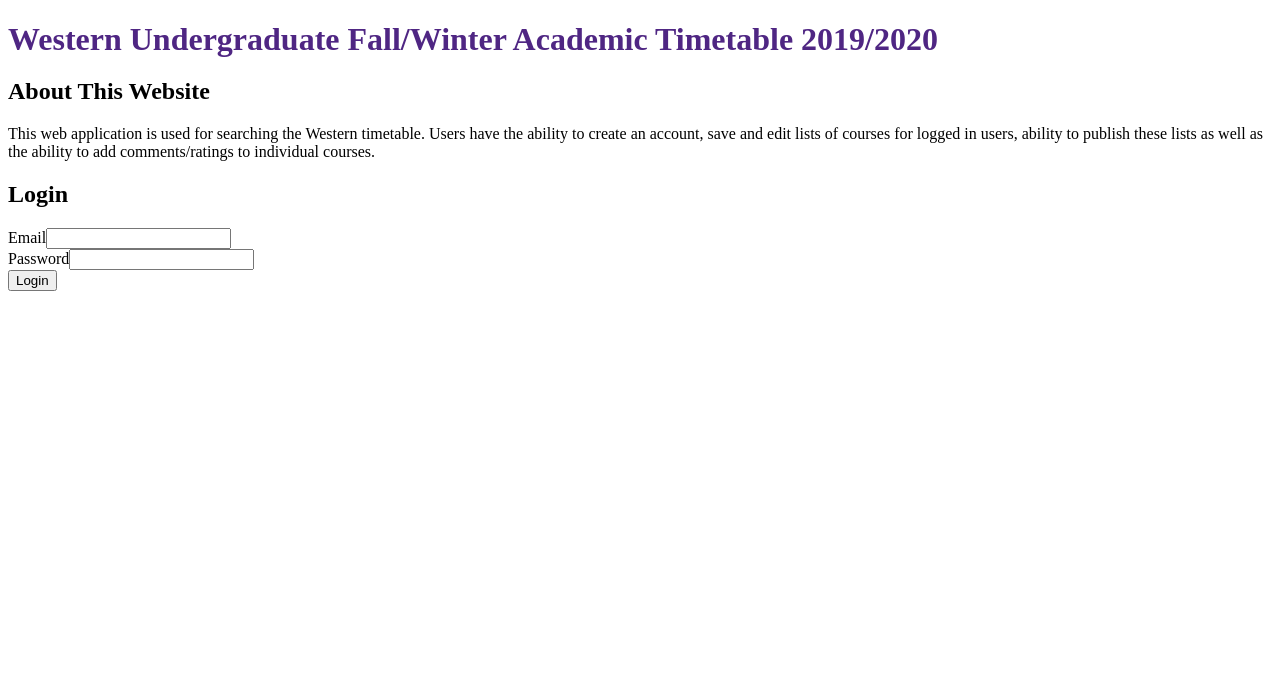
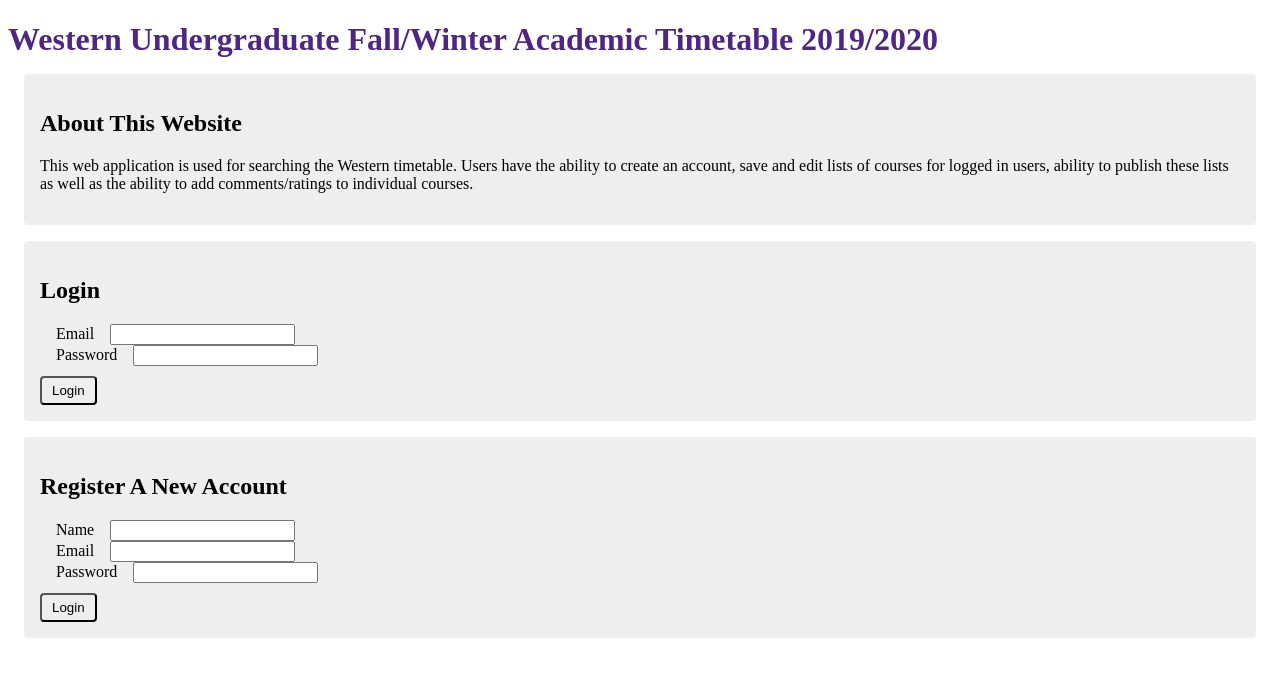
Before and after one commit to tsmit256/se3316-tsmit256-lab5, an Angular app in the folder se3316-tsmit256-lab4-Angular/: page /login in a window 1280 px wide. Shown: the top 676 px of the page. Built offline with nearby package versions, Linux system fonts and the light colour scheme.

Commit message:
validate login email and password

```diff
--- a/se3316-tsmit256-lab4-Angular/src/app/_models/user.ts
+++ b/se3316-tsmit256-lab4-Angular/src/app/_models/user.ts
@@ -2,8 +2,7 @@
     id: number;
     email: string;
     password: string;
-    firstName: string;
-    lastName: string;
+    name: string,
     role: string;
     token?: string;
 }
--- a/se3316-tsmit256-lab4-Angular/src/app/_services/authentication.service.ts
+++ b/se3316-tsmit256-lab4-Angular/src/app/_services/authentication.service.ts
@@ -4,13 +4,14 @@
 import { map } from 'rxjs/operators';
 
 import { User } from '../_models/user';
+import { ValidateService } from './validate.service';
 
 @Injectable({ providedIn: 'root' })
 export class AuthenticationService {
     private currentUserSubject: BehaviorSubject<User>;
     public currentUser: Observable<User>;
 
-    constructor(private http: HttpClient) {
+    constructor(private http: HttpClient, private validateService: ValidateService) {
         this.currentUserSubject = new BehaviorSubject<User>(JSON.parse(localStorage.getItem('currentUser')));
         this.currentUser = this.currentUserSubject.asObservable();
     }
@@ -20,6 +21,9 @@
     }
 
     login(email: string, password: string) {
+        if(!this.validateService.isValidEmail(email) || !this.validateService.isValidPassword(password)){
+          return;
+        }
         return this.http.post<any>(`api/users/authenticate`, { email, password })
             .pipe(map(user => {
                 // store user details and jwt token in local storage to keep user logged in between page refreshes
@@ -34,4 +38,11 @@
         localStorage.removeItem('currentUser');
         this.currentUserSubject.next(null);
     }
+
+    createUserAccnt(name: string, email: string, password: string){
+        if(!this.validateService.isValidEmail(email) || !this.validateService.isValidPassword(password)){
+          return;
+        }
+        return this.http.post<any>(`api/users`, {})
+    }
 }
--- a/se3316-tsmit256-lab4-Angular/src/app/_services/validate.service.ts
+++ b/se3316-tsmit256-lab4-Angular/src/app/_services/validate.service.ts
@@ -28,4 +28,39 @@
       }
     return true;
   }
+
+  //Ensures email has 1 '@' and not longer than 320 char and checks for certain special chars
+  isValidEmail(email: string){
+    if((email.match(/@/g) || []).length != 1){
+      alert("Please only use one '@' charcter in email")
+      return false;
+    }
+
+    if(email.length > 320 || email.length < 1){
+        alert('Email should be between 1 and 320 characters');
+        return false;
+    }
+
+    if(/[(),;:<> ]/.test(email)){
+      alert("Please remove (),;:<> characters from email");
+      return false;
+    }
+
+    return true;
+  }
+
+  //Remove special characters from password and make less than 100 characters
+  isValidPassword(pass: string){
+    if(pass.length > 100 || pass.length < 1){
+        alert('Password should be between 1 and 100 characters');
+        return false;
+    }
+    if(/[<>]/.test(pass)){
+        alert('Please remove <> characters from password');
+        return false;
+    }
+
+    return true;
+  }
+
 }
--- a/se3316-tsmit256-lab4-Angular/src/app/login/login.component.css
+++ b/se3316-tsmit256-lab4-Angular/src/app/login/login.component.css
@@ -0,0 +1,30 @@
+.contentClass {
+    position: relative;
+    left: 0;
+    background-color: #EEE;
+    margin: 1em;
+    padding: 1em;
+    border-radius: 4px;
+}
+.contentClass:hover {
+    color: #607D8B;
+    background-color: #DDD;
+    left: .1em;
+}
+
+.inputLabel{
+    margin: 1em;
+}
+
+button {
+    padding: 5px 10px;
+    text-decoration: none;
+    margin-top: 10px;
+    display: inline-block;
+    background-color: #eee;
+    border-radius: 4px;
+}
+button:hover {
+    color: rgb(79, 38, 131);
+    background-color: #cfd8dc;
+}
--- a/se3316-tsmit256-lab4-Angular/src/app/login/login.component.html
+++ b/se3316-tsmit256-lab4-Angular/src/app/login/login.component.html
@@ -1,5 +1,6 @@
+
 <div>
-    <div>
+    <div class="contentClass">
         <h2>About This Website</h2>
         <p>This web application is used for searching the Western timetable.
             Users have the ability to create an account, save and edit lists of courses for logged in users,
@@ -7,21 +8,21 @@
         </p>
     </div>
 
-    <div>
+    <div class="contentClass">
         <h2>Login</h2>
         <div>
-            <form [formGroup]="loginForm" (ngSubmit)="onSubmit()">
+            <form [formGroup]="loginForm" (ngSubmit)="onLoginSubmit()">
                 <div class="form-group">
-                    <label for="email">Email</label>
-                    <input type="text" formControlName="email" class="form-control" [ngClass]="{ 'is-invalid': submitted && f.email.errors }" />
-                    <div *ngIf="submitted && f.email.errors" class="invalid-feedback">
+                    <label class="inputLabel" for="email">Email</label>
+                    <input type="text" formControlName="email" class="form-control" [ngClass]="{ 'is-invalid': loginSubmitted && f.email.errors }" />
+                    <div *ngIf="loginSubmitted && f.email.errors" class="invalid-feedback">
                         <div *ngIf="f.email.errors.required">Email is required</div>
                     </div>
                 </div>
                 <div class="form-group">
-                    <label for="password">Password</label>
-                    <input type="password" formControlName="password" class="form-control" [ngClass]="{ 'is-invalid': submitted && f.password.errors }" />
-                    <div *ngIf="submitted && f.password.errors" class="invalid-feedback">
+                    <label class="inputLabel" for="password">Password</label>
+                    <input type="password" formControlName="password" class="form-control" [ngClass]="{ 'is-invalid': loginSubmitted && f.password.errors }" />
+                    <div *ngIf="loginSubmitted && f.password.errors" class="invalid-feedback">
                         <div *ngIf="f.password.errors.required">Password is required</div>
                     </div>
                 </div>
@@ -29,7 +30,41 @@
                     <span *ngIf="loading" class="spinner-border spinner-border-sm mr-1"></span>
                     Login
                 </button>
-                <div *ngIf="error" class="alert alert-danger mt-3 mb-0">{{error}}</div>
+                <div *ngIf="loginError" class="alert alert-danger mt-3 mb-0">{{loginError}}</div>
+            </form>
+        </div>
+    </div>
+
+    <div class="contentClass">
+        <h2>Register A New Account</h2>
+        <div>
+            <form [formGroup]="registerForm" (ngSubmit)="onRegisterSubmit()">
+                <div class="form-group">
+                    <label class="inputLabel" for="name">Name</label>
+                    <input type="text" formControlName="name" class="form-control" [ngClass]="{ 'is-invalid': regSubmitted && rf.name.errors }" />
+                    <div *ngIf="regSubmitted && rf.name.errors" class="invalid-feedback">
+                        <div *ngIf="rf.password.errors.required">Password is required</div>
+                    </div>
+                </div>
+                <div class="form-group">
+                    <label class="inputLabel" for="email">Email</label>
+                    <input type="text" formControlName="email" class="form-control" [ngClass]="{ 'is-invalid': regSubmitted && rf.email.errors }" />
+                    <div *ngIf="regSubmitted && rf.email.errors" class="invalid-feedback">
+                        <div *ngIf="rf.email.errors.required">Email is required</div>
+                    </div>
+                </div>
+                <div class="form-group">
+                    <label class="inputLabel" for="password">Password</label>
+                    <input type="password" formControlName="password" class="form-control" [ngClass]="{ 'is-invalid': regSubmitted && rf.password.errors }" />
+                    <div *ngIf="regSubmitted && rf.password.errors" class="invalid-feedback">
+                        <div *ngIf="rf.password.errors.required">Password is required</div>
+                    </div>
+                </div>
+                <button [disabled]="loading" class="btn btn-primary">
+                    <span *ngIf="loading" class="spinner-border spinner-border-sm mr-1"></span>
+                    Login
+                </button>
+                <div *ngIf="registerError" class="alert alert-danger mt-3 mb-0">{{registerError}}</div>
             </form>
         </div>
     </div>
--- a/se3316-tsmit256-lab4-Angular/src/app/login/login.component.ts
+++ b/se3316-tsmit256-lab4-Angular/src/app/login/login.component.ts
@@ -12,10 +12,13 @@
 })
 export class LoginComponent implements OnInit {
   loginForm: FormGroup;
+  registerForm: FormGroup;
   loading = false;
-  submitted = false;
+  loginSubmitted = false;
+  regSubmitted = false;
   returnUrl: string;
-  error = '';
+  loginError = '';
+  registerError = '';
 
   constructor(
       private formBuilder: FormBuilder,
@@ -35,15 +38,22 @@
           password: ['', Validators.required]
       });
 
+      this.registerForm = this.formBuilder.group({
+          name: ['', Validators.required],
+          email: ['', Validators.required],
+          password: ['', Validators.required]
+      })
+
       // get return url from route parameters or default to '/'
       this.returnUrl = this.route.snapshot.queryParams['returnUrl'] || '/';
   }
 
   // convenience getter for easy access to form fields
   get f() { return this.loginForm.controls; }
+  get rf() { return this.registerForm.controls; }
 
-  onSubmit() {
-      this.submitted = true;
+  onLoginSubmit() {
+      this.loginSubmitted = true;
 
       // stop here if form is invalid
       if (this.loginForm.invalid) {
@@ -51,15 +61,47 @@
       }
 
       this.loading = true;
-      this.authenticationService.login(this.f.email.value, this.f.password.value)
-          .pipe(first())
-          .subscribe(
+      let result = this.authenticationService.login(this.f.email.value, this.f.password.value);
+
+      if(result){ //Don't continue if it doesn't return a value
+        result.subscribe(
             data => {
                 this.router.navigate([this.returnUrl]);
             },
             error => {
-                  this.error = error;
+                alert(error);
+                this.loginError = error;
                 this.loading = false;
             });
       }
+      else{
+        this.loading = false;
       }
+  }
+
+  onRegisterSubmit() {
+    this.regSubmitted = true;
+
+    // stop here if form is invalid
+    if (this.registerForm.invalid) {
+        return;
+    }
+
+    this.loading = true;
+    let result = this.authenticationService.createUserAccnt(this.rf.name.value, this.rf.email.value, this.rf.password.value);
+
+    if(result){ //Don't continue if it doesn't return a value
+      result.subscribe(
+          data => {
+              this.router.navigate([this.returnUrl]);
+          },
+          error => {
+              this.registerError = error;
+              this.loading = false;
+          });
+    }
+    else{
+      this.loading = false;
+    }
+}
+}
```
Also changed, not shown: se3316-tsmit256-lab4-Angular/src/app/app-routing.module.ts (+9 -9 lines). Lines whose indentation alone changed are shown as unchanged.
